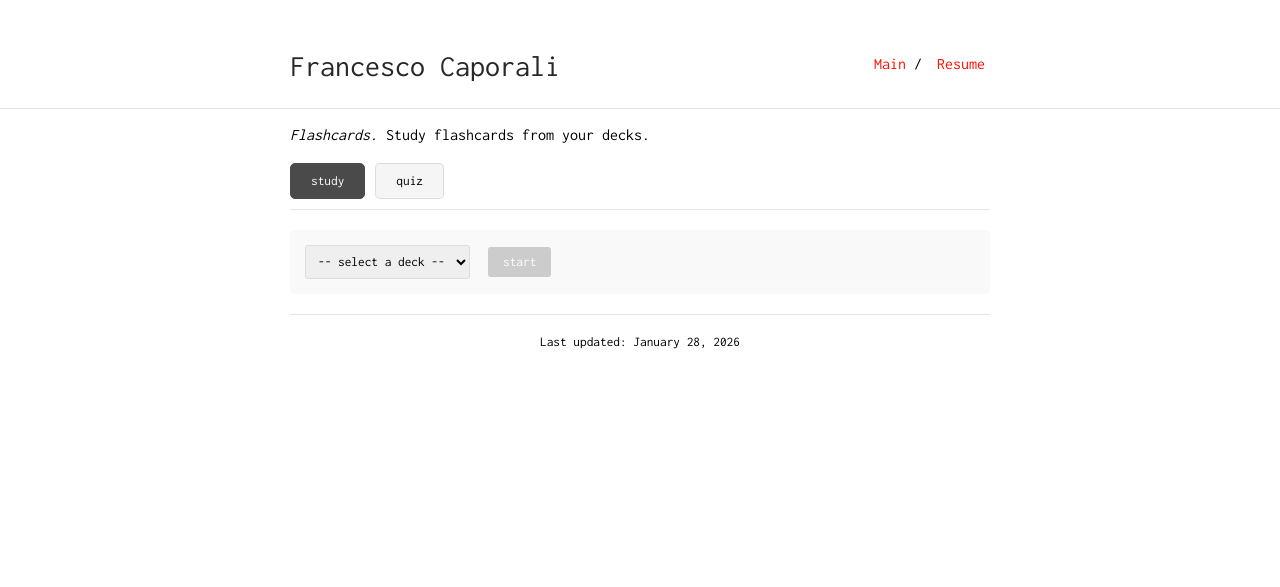
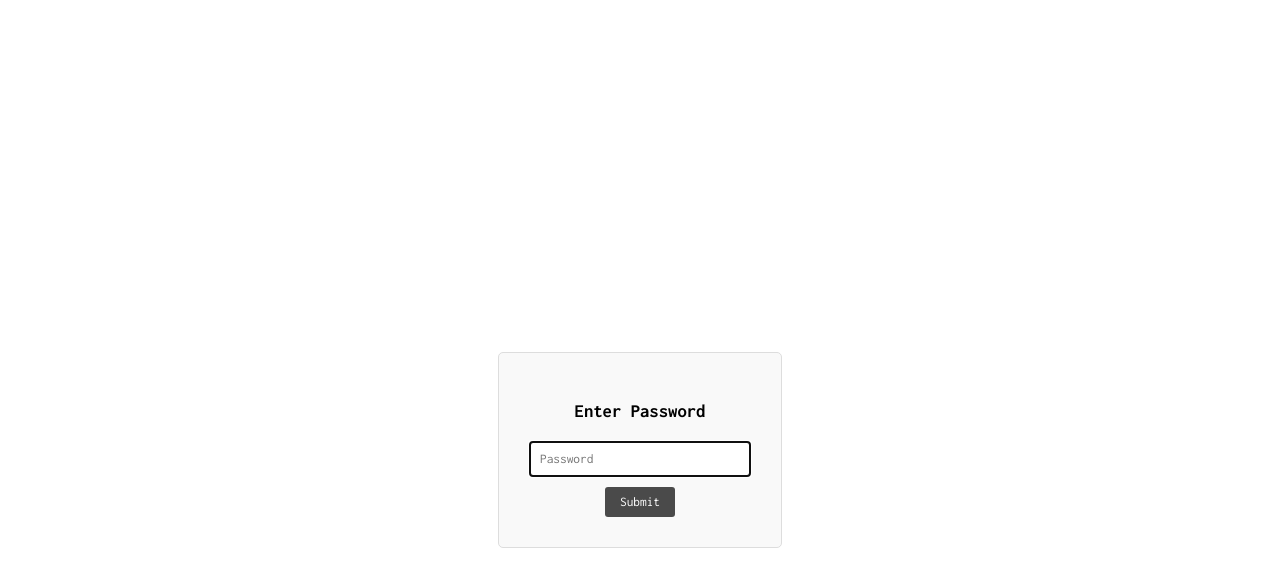
Before and after one commit to caporali/caporali.github.io, a Jekyll site: the page built from flashcards.md, in a window 1280 px wide. Shown: the top 587 px of the page. Built offline with Jekyll 4.4.1, drawn with Linux system fonts in a browser that asks for light colours; some of the changed lines change nothing that is shown.

Commit message:
update flashcards.mf
added password.

```diff
--- a/flashcards.md
+++ b/flashcards.md
@@ -3,6 +3,17 @@ layout: default
 title: "Flashcards"
 ---
 
+<div id = "password-overlay" style = "position: fixed; top: 0; left: 0; width: 100%; height: 100%; background: white; z-index: 10000; display: flex; align-items: center; justify-content: center;">
+    <div style = "text-align: center; padding: 30px; border: 1px solid #ddd; border-radius: 5px; background: #f9f9f9;">
+        <h3 style = "margin-bottom: 20px;">Enter Password</h3>
+        <input type = "password" id = "password-input" placeholder = "Password" style = "padding: 10px; border: 1px solid #ddd; border-radius: 3px; font-family: 'Inconsolata', monospace; margin-bottom: 10px; width: 200px;">
+        <br>
+        <button id = "password-submit" style = "padding: 8px 15px; background: #4a4a4a; color: white; border: none; border-radius: 3px; cursor: pointer; font-family: 'Inconsolata', monospace;">Submit</button>
+        <p id = "password-error" style = "color: #ff4444; margin-top: 10px; display: none;">Incorrect password</p>
+    </div>
+</div>
+
+<div id = "flashcards-content" style = "display: none;">
 *Flashcards.* Study flashcards from your decks.
 
 <div class = "mode-selector">
@@ -45,12 +56,13 @@ title: "Flashcards"
     </div>
     <div id = "quiz-area" style = "display: none;">
         <div class = "quiz-progress">
-            <span>Question <span id = "quiz-current-num">1</span> of <span id = "quiz-total">0</span></span>
             <div class = "progress-bar">
-                <div class = "progress-fill" id = "progress-fill"></div>
+                <div class = "progress-fill-correct" id = "progress-fill-correct"></div>
+                <div class = "progress-fill-incorrect" id = "progress-fill-incorrect"></div>
             </div>
         </div>
         <div class = "quiz-question">
+            <div class = "quiz-counter"><span id = "quiz-current-num">1</span>/<span id = "quiz-total">0</span></div>
             <h3 id = "quiz-question-text"></h3>
             <div id = "quiz-options"></div>
             <div id = "quiz-answer-input" style = "display: none;">
@@ -68,6 +80,7 @@ title: "Flashcards"
         <p>Score: <span id = "final-score">0</span>/<span id = "final-total">0</span> (<span id = "final-percentage">0</span>%)</p>
         <button id = "retake-quiz-btn">retake</button>
     </div>
+</div>
 </div>
 
 <style>
@@ -97,10 +110,12 @@ title: "Flashcards"
 .shuffle-btn { width: 40px; height: 40px; border-radius: 50%; border: 1px solid #ddd; background: white; font-size: 20px; cursor: pointer; display: inline-flex; align-items: center; justify-content: center; transition: all 0.3s; color: #4a4a4a; }
 .shuffle-btn:hover { background: #f5f5f5; border-color: #4a4a4a; transform: rotate(90deg); }
 .shuffle-btn:active { transform: rotate(90deg) scale(0.95); }
-.quiz-progress { margin-bottom: 20px; font-weight: bold; color: #4a4a4a; display: flex; align-items: center; gap: 15px; }
-.progress-bar { flex: 1; height: 8px; background: #e0e0e0; border-radius: 4px; overflow: hidden; }
-.progress-fill { height: 100%; background: #4a4a4a; transition: width 0.3s; width: 0%; }
-.quiz-question { background: #f9f9f9; padding: 30px; border-radius: 5px; margin: 20px 0; }
+.quiz-progress { margin-bottom: 20px; display: flex; justify-content: center; }
+.progress-bar { width: 300px; height: 8px; background: #e0e0e0; border-radius: 4px; overflow: hidden; display: flex; }
+.progress-fill-correct { height: 100%; background: #00cc00; transition: width 0.3s; width: 0%; }
+.progress-fill-incorrect { height: 100%; background: #ff4444; transition: width 0.3s; width: 0%; }
+.quiz-question { background: #f9f9f9; padding: 30px; border-radius: 5px; margin: 20px 0; position: relative; }
+.quiz-counter { position: absolute; top: 10px; right: 10px; font-size: 14px; color: #666; background: rgba(255,255,255,0.9); padding: 5px 10px; border-radius: 3px; }
 .quiz-question h3 { margin-bottom: 20px; color: #4a4a4a; white-space: pre-wrap; }
 .quiz-option { padding: 15px; margin: 10px 0; background: white; border: 2px solid #ddd; border-radius: 5px; cursor: pointer; transition: all 0.3s; white-space: pre-wrap; }
 .quiz-option:hover { border-color: #4a4a4a; background: #f5f5f5; }
@@ -123,9 +138,34 @@ title: "Flashcards"
 </style>
 
 <script>
+const FLASHCARDS_PASSWORD = 'fands_2025'; // password setup
 let decks = [], study_cards = [], study_idx = 0, quiz_cards = [], quiz_idx = 0, quiz_score = 0;
 
-document.addEventListener('DOMContentLoaded', () => {
+function checkPassword() {
+    // Check if already authenticated in this session
+    if (sessionStorage.getItem('flashcards_authenticated') === 'true') {
+        document.getElementById('password-overlay').style.display = 'none';
+        document.getElementById('flashcards-content').style.display = 'block';
+        return true;
+    }
+    return false;
+}
+
+function authenticate() {
+    const input = document.getElementById('password-input').value;
+    if (input === FLASHCARDS_PASSWORD) {
+        sessionStorage.setItem('flashcards_authenticated', 'true');
+        document.getElementById('password-overlay').style.display = 'none';
+        document.getElementById('flashcards-content').style.display = 'block';
+        initializeApp();
+    } else {
+        document.getElementById('password-error').style.display = 'block';
+        document.getElementById('password-input').value = '';
+        document.getElementById('password-input').focus();
+    }
+}
+
+function initializeApp() {
     loadDecks();
     document.querySelectorAll('.mode-btn').forEach(b => b.onclick = () => switchMode(b.dataset.mode));
     document.getElementById('start-study-btn').onclick = startStudy;
@@ -168,6 +208,18 @@ document.addEventListener('DOMContentLoaded', () => {
         showQuiz();
     };
     document.getElementById('retake-quiz-btn').onclick = startQuiz;
+}
+
+document.addEventListener('DOMContentLoaded', () => {
+    if (!checkPassword()) {
+        document.getElementById('password-input').focus();
+        document.getElementById('password-submit').onclick = authenticate;
+        document.getElementById('password-input').onkeypress = (e) => {
+            if (e.key === 'Enter') authenticate();
+        };
+        return;
+    }
+    initializeApp();
 });
 
 async function loadDecks() {
@@ -252,6 +304,8 @@ async function startQuiz() {
         quiz_score = 0;
         document.getElementById('quiz-area').style.display = 'block';
         document.getElementById('quiz-results').style.display = 'none';
+        document.getElementById('progress-fill-correct').style.width = '0%';
+        document.getElementById('progress-fill-incorrect').style.width = '0%';
         showQuiz();
     } catch (e) {
         document.getElementById('quiz-area').innerHTML = `<div class = "error">Error: ${e.message}</div>`;
@@ -273,8 +327,7 @@ function showQuiz() {
     const total = quiz_cards.length;
     document.getElementById('quiz-current-num').textContent = current;
     document.getElementById('quiz-total').textContent = total;
-    const percentage = (current / total) * 100;
-    document.getElementById('progress-fill').style.width = percentage + '%';
+    updateProgressBar(false); // false = haven't answered current question yet
     document.getElementById('quiz-next-btn').disabled = true;
 
     if (quiz_cards.length >= 4) {
@@ -321,6 +374,7 @@ function selectAnswer(el, correct) {
         else if (o === el && !correct) o.classList.add('incorrect');
     });
     if (correct) quiz_score++;
+    updateProgressBar(true); // true = just answered current question
     document.getElementById('quiz-next-btn').disabled = false;
 }
 
@@ -338,7 +392,17 @@ function submitAnswer() {
     } else {
         document.getElementById('correct-answer-display').style.display = 'none';
     }
+    updateProgressBar(true); // true = just answered current question
     document.getElementById('quiz-next-btn').disabled = false;
+}
+
+function updateProgressBar(include_current = true) {
+    const total = quiz_cards.length;
+    const answered = include_current ? quiz_idx + 1 : quiz_idx; // number of questions answered
+    const correct_percentage = answered > 0 ? (quiz_score / total) * 100 : 0;
+    const incorrect_percentage = answered > 0 ? ((answered - quiz_score) / total) * 100 : 0;
+    document.getElementById('progress-fill-correct').style.width = correct_percentage + '%';
+    document.getElementById('progress-fill-incorrect').style.width = incorrect_percentage + '%';
 }
 
 function switchMode(mode) {
```
